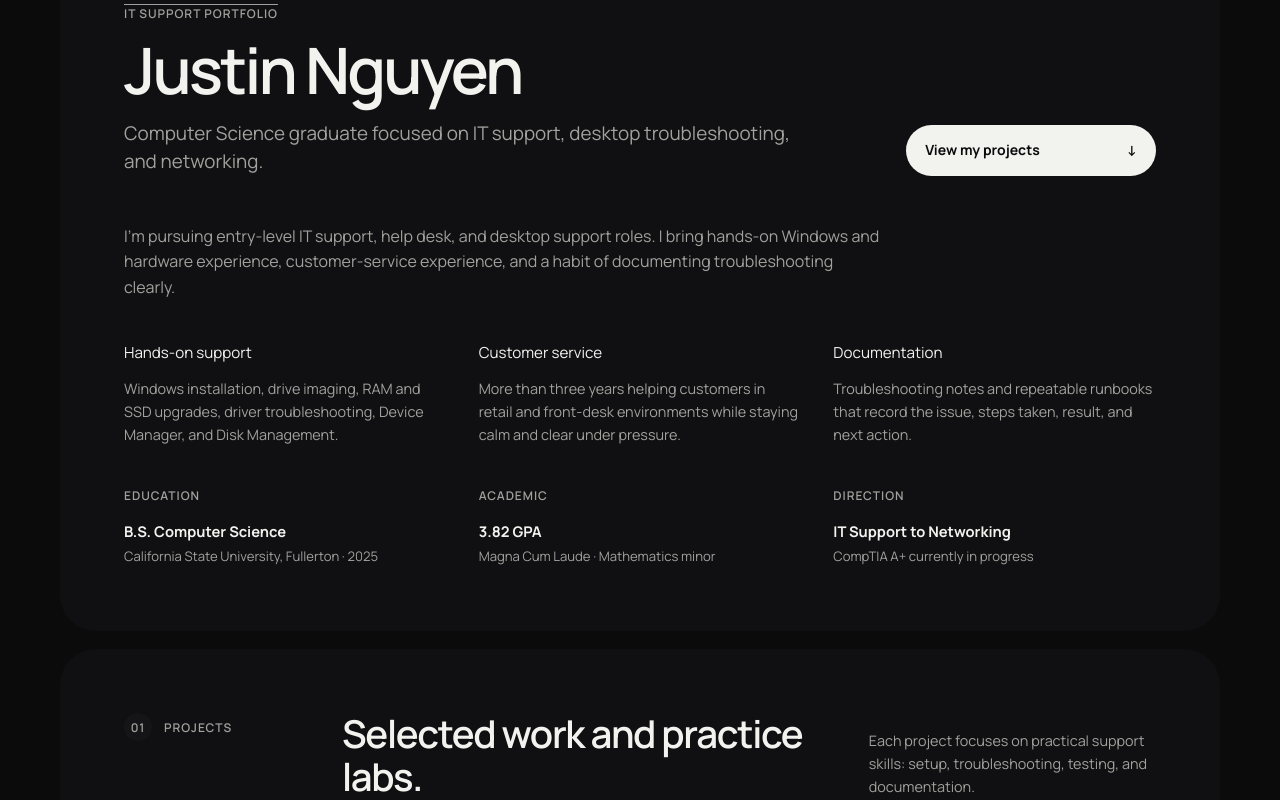
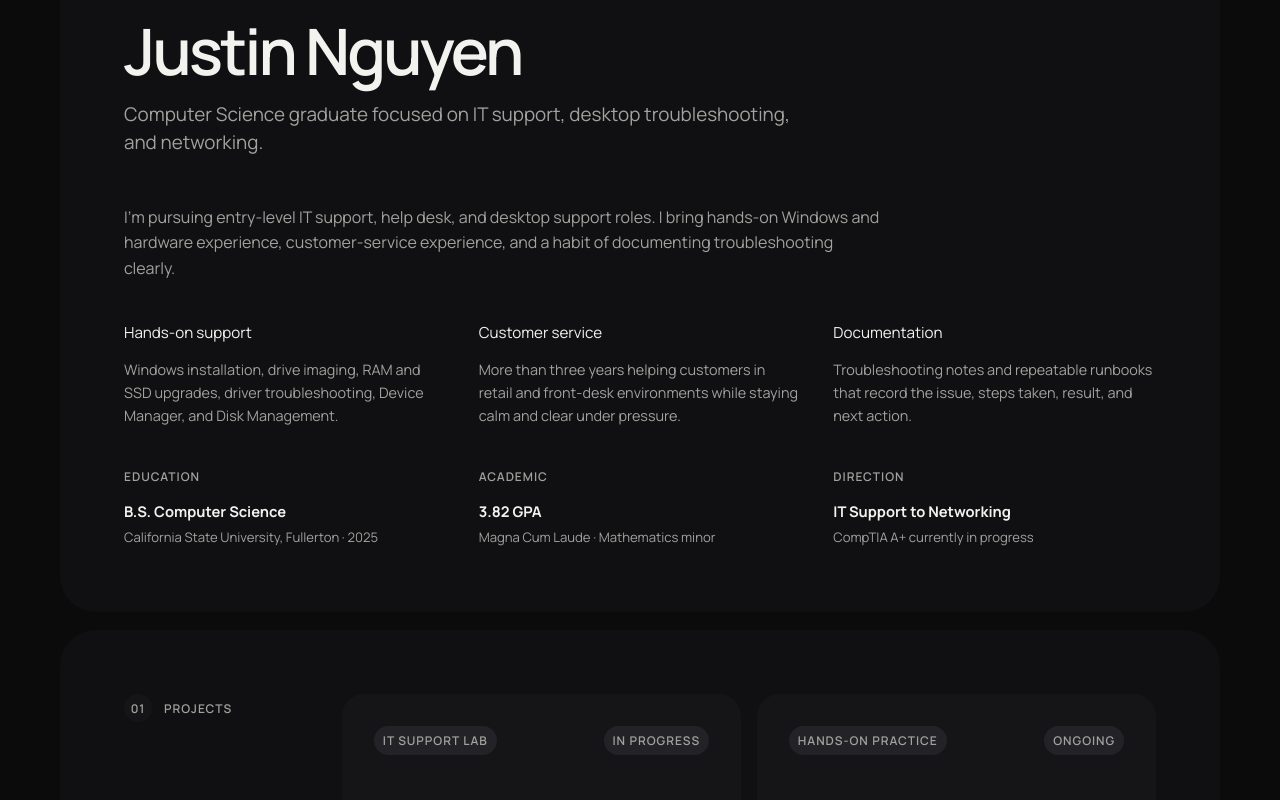
Before and after one commit to justindnguyen/justindnguyen-portfolio, a React (Vite) app: page / in a window 1280 px wide. Shown: the part 160-960 px from the top of the page. Built offline with nearby package versions, Linux system fonts and the light colour scheme.

Commit message:
updated portfolio

```diff
--- a/index.html
+++ b/index.html
@@ -7,7 +7,7 @@
     <link href="https://fonts.googleapis.com/css2?family=Manrope:wght@400;500;600;700&amp;display=swap" rel="stylesheet" />
     <meta name="viewport" content="width=device-width, initial-scale=1.0" />
     <meta name="description" content="Justin Nguyen's IT support portfolio featuring hands-on labs, troubleshooting notes, and project documentation." />
-    <title>Justin Nguyen | IT Support</title>
+    <title>Justin Nguyen | Portfolio</title>
   </head>
   <body>
     <div id="root"></div>
--- a/src/App.jsx
+++ b/src/App.jsx
@@ -58,13 +58,11 @@ function HomePage() {
         <section className="intro-section" id="top">
           <div className="intro-heading">
             <div>
-              <p className="overline">IT Support Portfolio</p>
               <h1>Justin Nguyen</h1>
               <p className="intro-role">
                 Computer Science graduate focused on IT support, desktop troubleshooting, and networking.
               </p>
             </div>
-            <a className="primary-link" href="#projects">View my projects <span aria-hidden="true">↓</span></a>
           </div>
 
           <p className="intro-copy">
@@ -112,10 +110,6 @@ function HomePage() {
           </div>
 
           <div className="projects-content">
-            <div className="projects-heading">
-              <h2>Selected work and practice labs.</h2>
-              <p>Each project focuses on practical support skills: setup, troubleshooting, testing, and documentation.</p>
-            </div>
             <div className="project-grid">
               {projects.map((project) => <ProjectCard project={project} key={project.slug} />)}
             </div>
```
